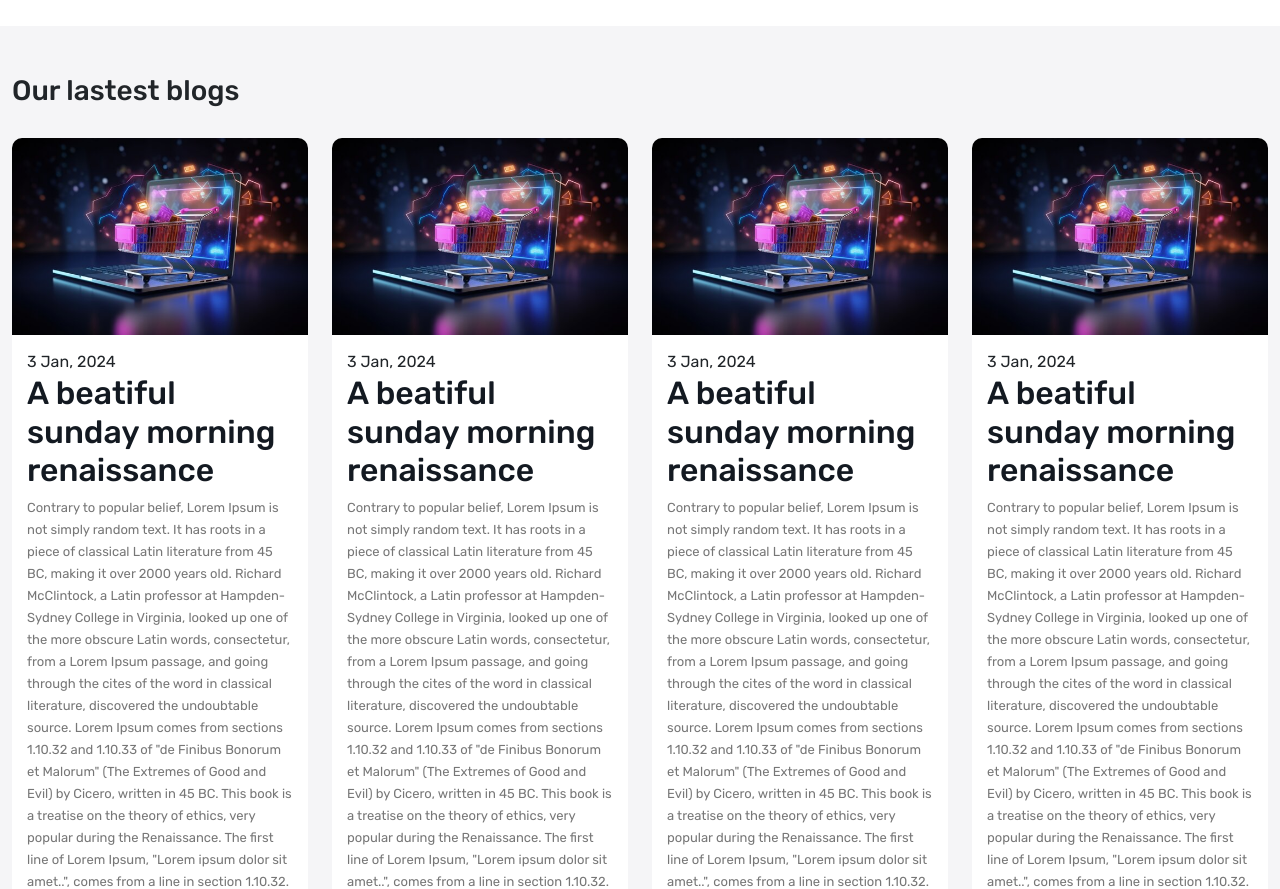
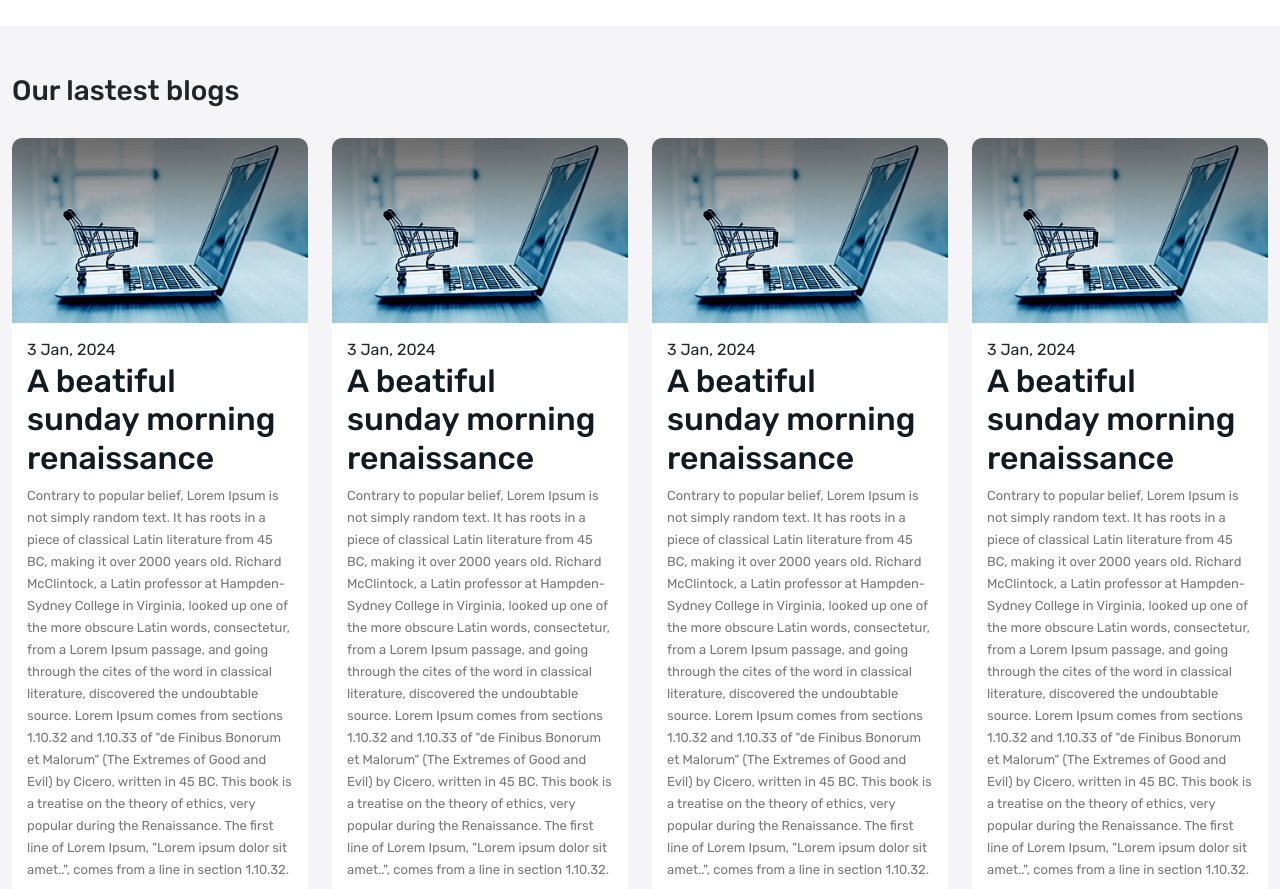
Before and after one commit to Engineer-Ramziddin/ecommerce-mern-js, a React (Create React App) app in the folder ui/: page / in a window 1280 px wide. Shown: the part 4460-5349 px from the top of the page. Built offline with nearby package versions, Linux system fonts and the light colour scheme.

Commit message:
edit img blog-card

```diff
--- a/ui/src/components/BlogCard.js
+++ b/ui/src/components/BlogCard.js
@@ -4,10 +4,10 @@ import {Link} from "react-router-dom";
 const BlogCard = () => {
     return (
         <>
-            <div className="blog-card">
+            <div className="blog-card gr-6">
                 <div className="card-image">
-                    <img className="img-fluid"
-                         src={require('assets/images/360_F_622399137_jlEDsEN0pUMZA6jMKShRoq2po69QBQXj.jpg')} alt=""/>
+                    <img className="img-fluid w-100"
+                         src={require('assets/images/laptop.jpg')} alt=""/>
                 </div>
                 <div className="blog-content">
                     <p className="date">3 Jan, 2024</p>
```
